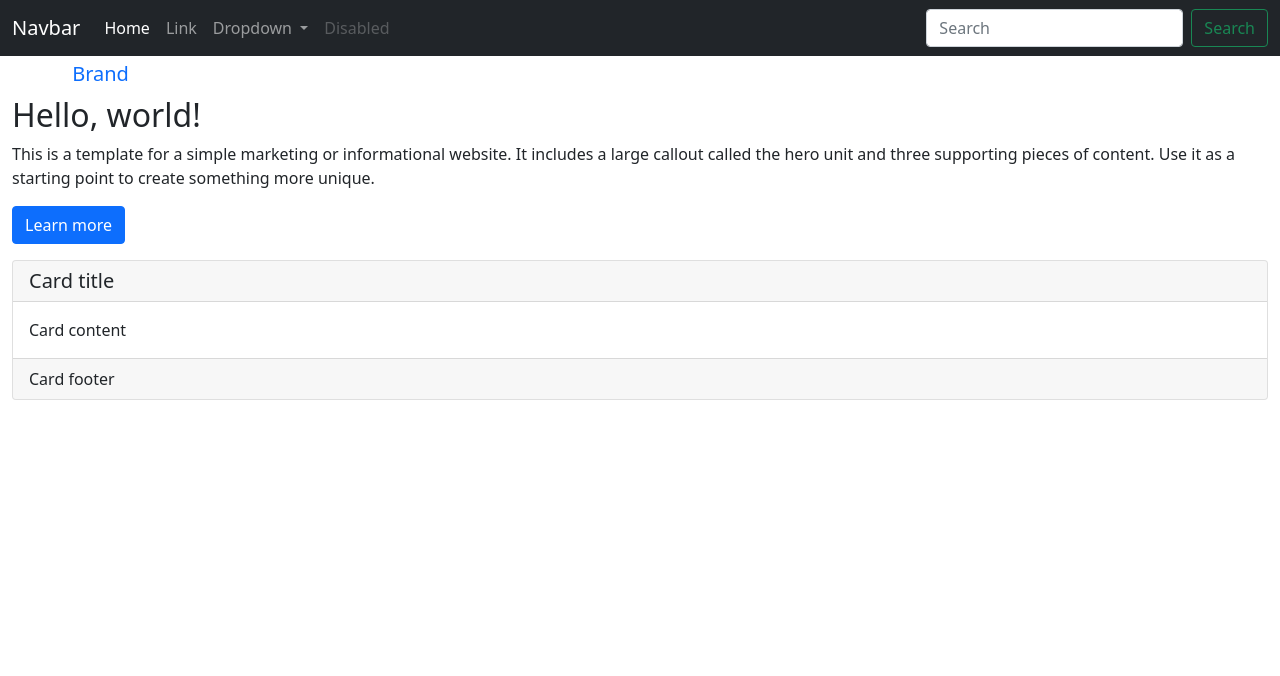
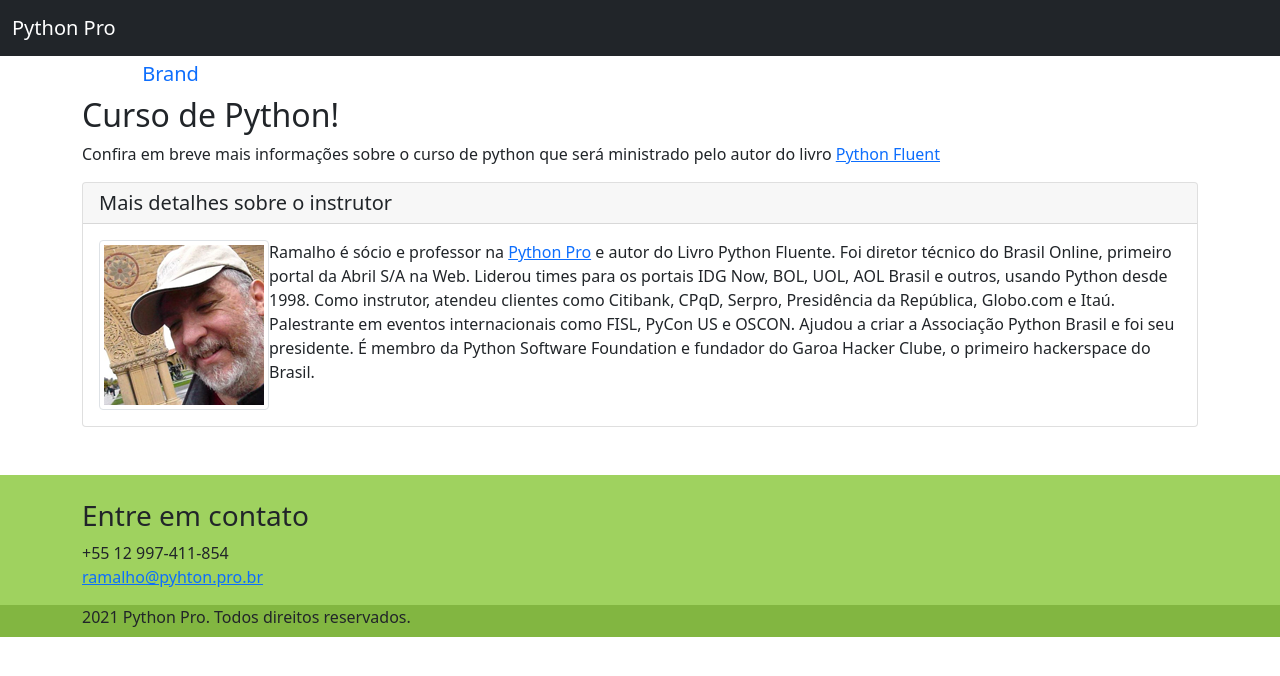
Before and after one commit to Ioboss/djangoPypro, a Django app: page / in a window 1280 px wide. Shown: the top 676 px of the page. Run offline with Django 3.2, Linux system fonts and the light colour scheme; some libraries are stand-ins or nearby versions.

Commit message:
Entrega da Landing Page

```diff
--- a/pypro/base/static/css/style.css
+++ b/pypro/base/static/css/style.css
@@ -1 +1,11 @@
-# Empty CSS file for your own CSS
+.main-footer{
+    background-color: #9fd25f;
+}
+
+.rights{
+    background-color: #82b641;
+}
+
+.text-light {
+    color: #f8f9fa!important;
+}
--- a/pypro/base/templates/base/home.html
+++ b/pypro/base/templates/base/home.html
@@ -1,6 +1,6 @@
 {% load static %}
 <!DOCTYPE html>
-<html lang="en">
+<html lang="pt-br">
 <head>
     <meta charset="utf-8">
     <meta http-equiv="X-UA-Compatible" content="IE=edge">
@@ -8,60 +8,34 @@
 
     <title>Python Pro</title>
 
-    <meta name="description" content="Source code generated using layoutit.com">
-    <meta name="author" content="LayoutIt!">
-
-    <link href="{% static 'css/bootstrap.min.css'%}"rel="stylesheet">
-    <link href="{% static 'css/style.css'%}"rel="stylesheet">
+    <meta name="description" content="Página do curso Python Pro">
+    <meta name="author" content="Vitor Lobo!">
+    <link rel="icon" type="image/png" href="{% static 'img/favicon.png' %}"/>
+    <link href="{% static 'css/bootstrap.min.css'%}" rel="stylesheet">
+    <link href="{% static 'css/style.css'%}" rel="stylesheet">
     <script src="{% static 'js/jquery.min.js'%}"></script>
     <script src="{% static 'js/bootstrap.min.js'%}"></script>
     <script src="{% static 'js/scripts.js'%}"></script>
 
 </head>
 <body>
-
 <nav class="navbar navbar-expand-lg navbar-dark bg-dark">
     <div class="container-fluid">
-        <a class="navbar-brand" href="#">Navbar</a>
+        <a class="navbar-brand" href="{% url 'base:home' %}">Python Pro</a>
         <button class="navbar-toggler" type="button" data-bs-toggle="collapse" data-bs-target="#navbarSupportedContent"
                 aria-controls="navbarSupportedContent" aria-expanded="false" aria-label="Toggle navigation">
             <span class="navbar-toggler-icon"></span>
         </button>
         <div class="collapse navbar-collapse" id="navbarSupportedContent">
             <ul class="navbar-nav me-auto mb-2 mb-lg-0">
-                <li class="nav-item">
-                    <a class="nav-link active" aria-current="page" href="#">Home</a>
-                </li>
-                <li class="nav-item">
-                    <a class="nav-link" href="#">Link</a>
-                </li>
-                <li class="nav-item dropdown">
-                    <a class="nav-link dropdown-toggle" href="#" id="navbarDropdown" role="button"
-                       data-bs-toggle="dropdown" aria-expanded="false">
-                        Dropdown
-                    </a>
-                    <ul class="dropdown-menu" aria-labelledby="navbarDropdown">
-                        <li><a class="dropdown-item" href="#">Action</a></li>
-                        <li><a class="dropdown-item" href="#">Another action</a></li>
-                        <li>
-                            <hr class="dropdown-divider">
-                        </li>
-                        <li><a class="dropdown-item" href="#">Something else here</a></li>
-                    </ul>
-                </li>
-                <li class="nav-item">
-                    <a class="nav-link disabled" href="#" tabindex="-1" aria-disabled="true">Disabled</a>
-                </li>
+
             </ul>
-            <form class="d-flex">
-                <input class="form-control me-2" type="search" placeholder="Search" aria-label="Search">
-                <button class="btn btn-outline-success" type="submit">Search</button>
-            </form>
+
         </div>
     </div>
 </nav>
 
-<div class="container-fluid">
+<div class="container">
     <div class="row">
         <div class="col-md-12">
 
@@ -116,37 +90,67 @@
             </nav>
             <div class="jumbotron">
                 <h2>
-                    Hello, world!
+                    Curso de Python!
                 </h2>
                 <p>
-                    This is a template for a simple marketing or informational website. It includes a large callout
-                    called the hero unit and three supporting pieces of content. Use it as a starting point to create
-                    something more unique.
+                    Confira em breve mais informações sobre o curso de python que será ministrado pelo autor do livro
+                    <a href="https://www.oreilly.com/library/view/fluent-python/9781491946237/"
+                       target="_blank">Python Fluent</a>
                 </p>
-                <p>
-                    <a class="btn btn-primary btn-large" href="#">Learn more</a>
-                </p>
+
             </div>
             <div class="row">
                 <div class="col-md-12">
                     <div class="card">
                         <h5 class="card-header">
-                            Card title
+                            Mais detalhes sobre o instrutor
                         </h5>
                         <div class="card-body">
                             <p class="card-text">
-                                Card content
+                                <img src="{% static 'img/luciano-ramalho.png'%}" alt="Foto de Luciano Ramalho"
+                                     class="img-thumbnail float-md-start mr-3"
+                                />
+                                Ramalho é sócio e professor na <a href="https://www.python.pro.br">Python Pro</a> e
+                                autor do Livro Python Fluente. Foi diretor técnico do Brasil Online, primeiro portal da
+                                Abril S/A na Web. Liderou times para os portais IDG Now, BOL, UOL, AOL Brasil e outros,
+                                usando Python desde 1998. Como instrutor, atendeu clientes como Citibank, CPqD, Serpro,
+                                Presidência da República, Globo.com e Itaú. Palestrante em eventos internacionais como
+                                FISL, PyCon US e OSCON. Ajudou a criar a Associação Python Brasil e foi seu presidente.
+                                É membro da Python Software Foundation e fundador do Garoa Hacker Clube, o primeiro
+                                hackerspace do Brasil.
                             </p>
                         </div>
-                        <div class="card-footer">
-                            Card footer
-                        </div>
+
                     </div>
                 </div>
             </div>
         </div>
     </div>
 </div>
+<footer class="main-footer mt-5 pt-4 text-ligth">
+    <div class="container">
+        <div class="row">
+            <div class="col">
+                <h3>Entre em contato</h3>
+                <address>
+                    +55 12 997-411-854
+                    <br/>
+                    <a href="mailto:ramalho@pyhton.pro.br" class="text-ligth">ramalho@pyhton.pro.br</a>
+                </address>
+
+            </div>
+        </div>
+    </div>
+    <div class="rights pb-2">
+        <div class="container">
+            <div class="row">
+                <div class="col">
+                {% now 'Y' %} Python Pro. Todos direitos reservados.
+                </div>
+            </div>
+        </div>
+    </div>
+</footer>
 
 
 </body>
--- /dev/null
+++ b/pypro/base/urls.py
@@ -0,0 +1,8 @@
+from django.urls import path
+
+from pypro.base.views import home
+
+app_name = 'base'
+urlpatterns = [
+    path('', home, name='home'),
+]
--- a/pypro/urls.py
+++ b/pypro/urls.py
@@ -17,15 +17,14 @@
 from django.contrib import admin
 from django.urls import path, include
 
-from pypro.views import home
-
 urlpatterns = [
     path('admin/', admin.site.urls),
-    path('', home),
+    path('', include('pypro.base.urls')),
 ]
 
 if settings.DEBUG:
     import debug_toolbar
+
     urlpatterns.append(
         path('__debug__/', include(debug_toolbar.urls)),
-        )
+    )
```
Also changed, not shown: pypro/base/tests/test_home.py (+14 -4 lines), pypro/base/static/img/favicon.png (added), pypro/base/static/img/luciano-ramalho.png (added), pypro/base/views.py (renamed from pypro/views.py).
